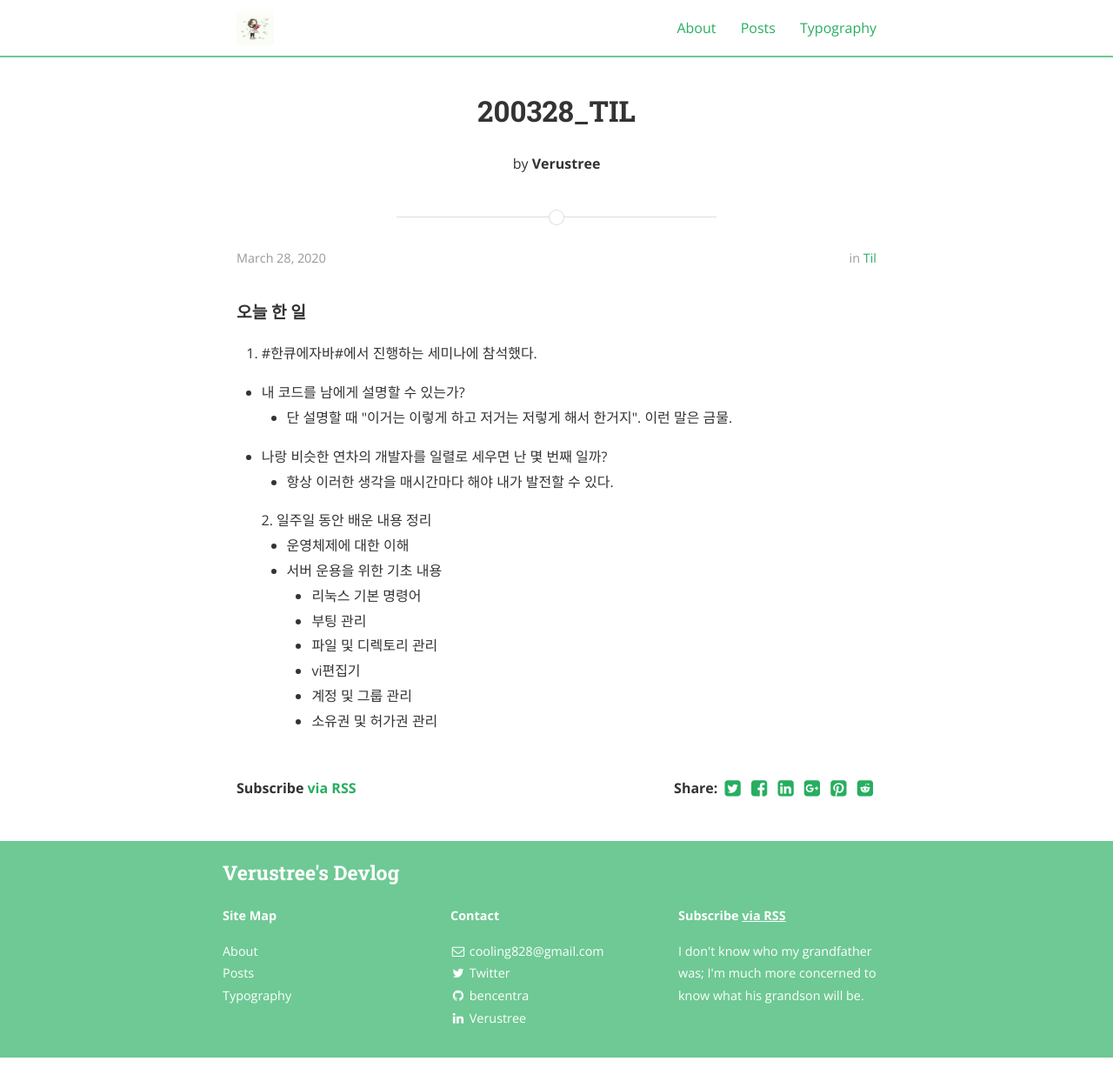
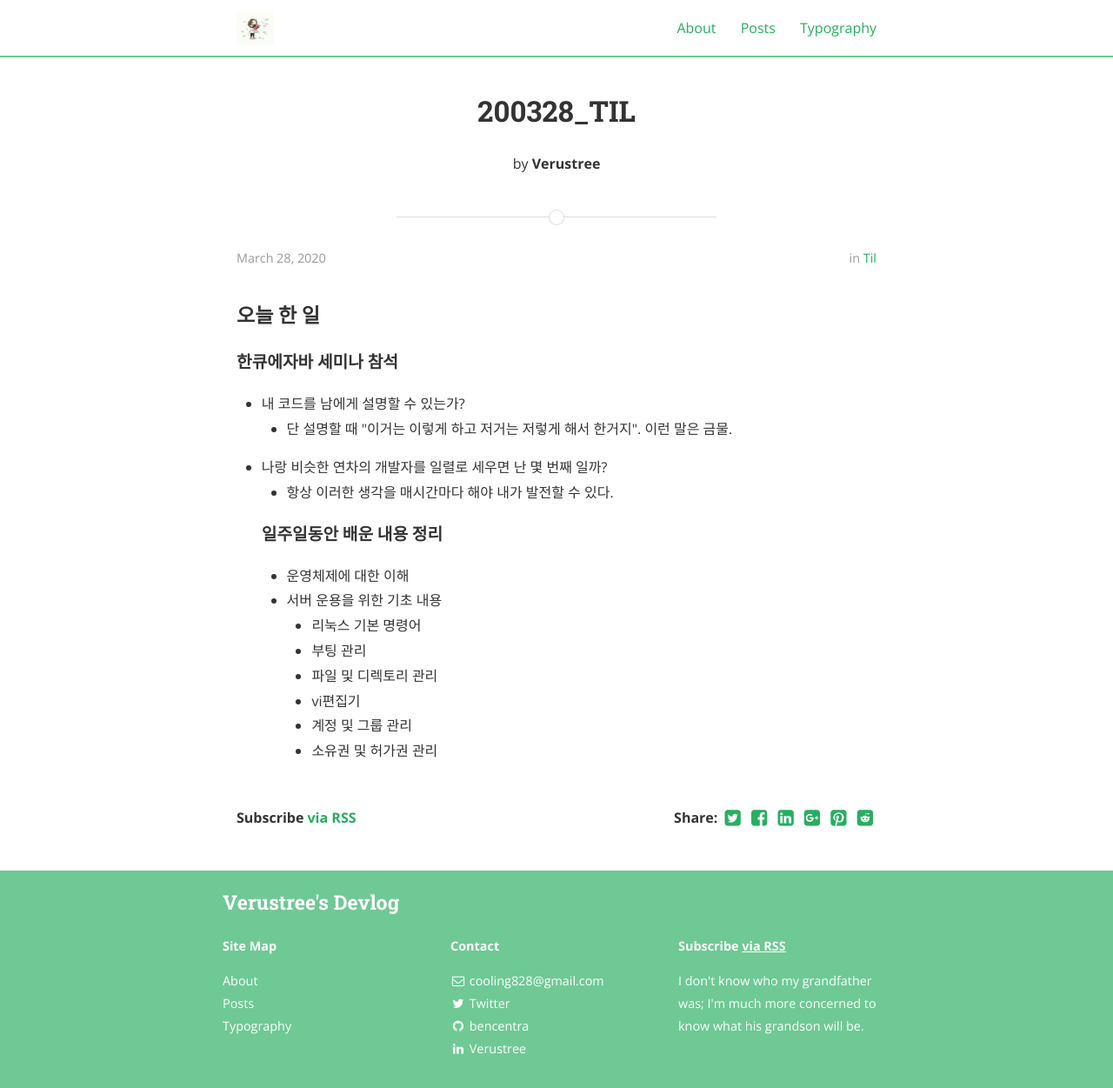
Before and after one commit to verustree/verustree.github.io, a Jekyll site: the page built from _posts/2020-03-28-TIL.md, in a window 1280 px wide and 1251 px high. Shown: the whole window at 87% size. Built offline with Jekyll 4.4.1, drawn with Linux system fonts in a browser that asks for light colours; nearby versions of some CDN libraries.

Commit message:
Update 2020-03-28-TIL.md
<h4> 태그에 id값 부여해서 더욱 깔끔하게 변경

```diff
--- a/_posts/2020-03-28-TIL.md
+++ b/_posts/2020-03-28-TIL.md
@@ -6,8 +6,8 @@ author: Verustree
 categories: TIL
 ---
 
-<h4>오늘 한 일</h4>
-1.  #한큐에자바#에서 진행하는 세미나에 참석했다.
+<h3>오늘 한 일</h3>
+<h4 id = "한큐에자바-세미나-참석"> 한큐에자바 세미나 참석</h4>
 <ul>
 <li>내 코드를 남에게 설명할 수 있는가?<ul>
 <li>단 설명할 때 "이거는 이렇게 하고 저거는 저렇게 해서 한거지". 이런 말은 금물.</li></ul>
@@ -16,7 +16,7 @@ categories: TIL
 
 
 
-2.  일주일 동안 배운 내용 정리
+<h4 id = "일주일동안-배운-내용-정리"> 일주일동안 배운 내용 정리</h4>
 <ul>
 <li>운영체제에 대한 이해</li>
 <li>서버 운용을 위한 기초 내용<ul>
```
